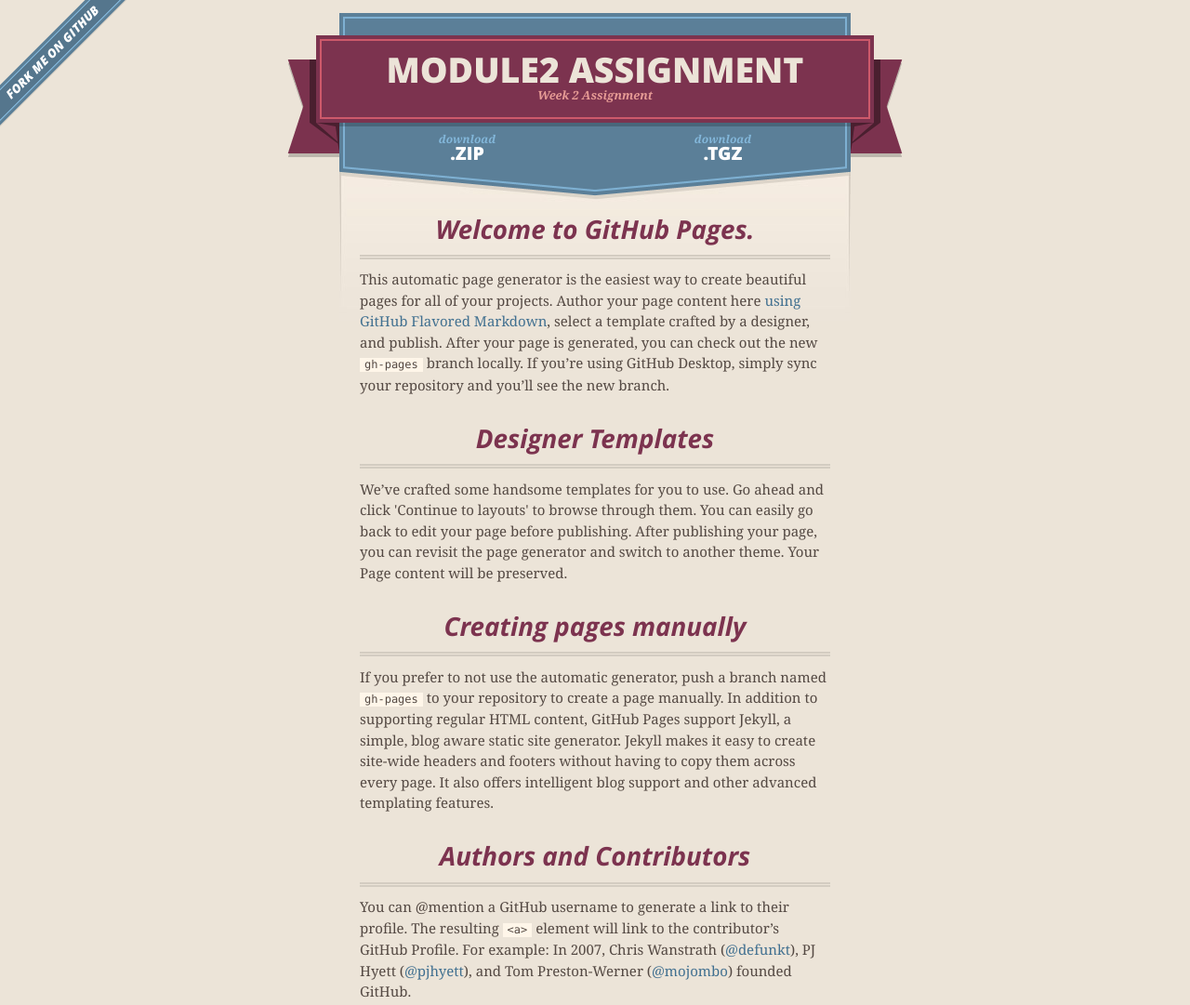
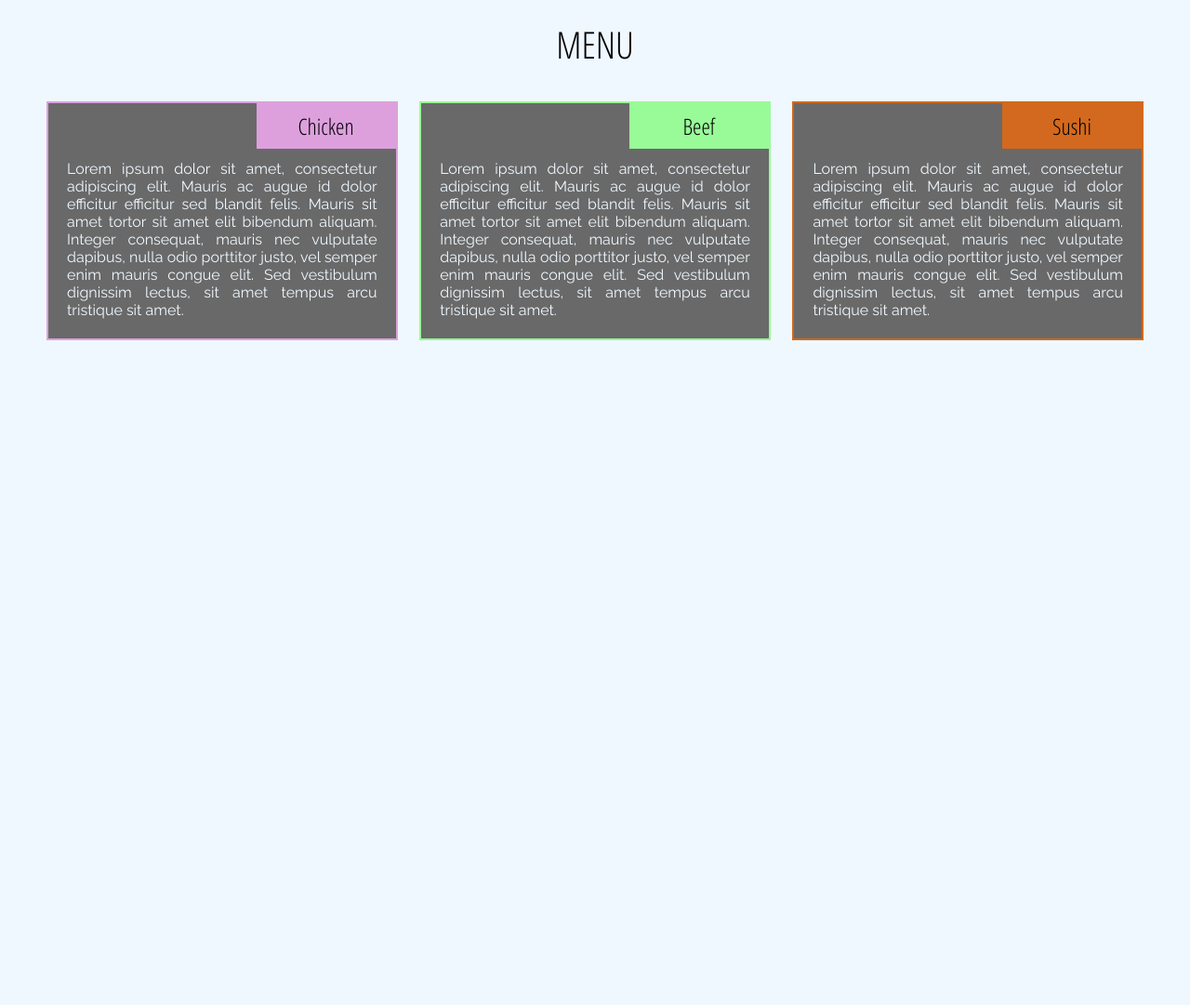
Before and after one commit to arturspd/module2_assignment, a plain HTML site: page index.html in a window 1280 px wide. Shown: the top 1081 px of the page at 93% size. After the commit the page ends 800 px from the top, so only its background shows below. Drawn offline with nearby package versions, Linux system fonts and the light colour scheme.

Commit message:
Menu page

```diff
--- a/index.html
+++ b/index.html
@@ -1,91 +1,33 @@
 <!DOCTYPE html>
 <html>
-  <head>
-    <meta charset='utf-8'>
-    <meta http-equiv="X-UA-Compatible" content="chrome=1">
-    <meta name="viewport" content="width=640">
 
-    <link rel="stylesheet" href="stylesheets/core.css" media="screen">
-    <link rel="stylesheet" href="stylesheets/mobile.css" media="handheld, only screen and (max-device-width:640px)">
-    <link rel="stylesheet" href="stylesheets/github-light.css">
+<head>
+    <meta charset="utf-8">
+    <meta name="viewport" content="width=device-width, initial-scale=1">
+    <title>Module2 Assignment by arturspd</title>
+    <link rel="stylesheet" href="https://fonts.googleapis.com/css?family=Open+Sans+Condensed:300">
+    <link rel="stylesheet" href="https://fonts.googleapis.com/css?family=Raleway">
+    <link rel="stylesheet" href="stylesheets/style.css" type="text/css">
+</head>
 
-    <script type="text/javascript" src="javascripts/modernizr.js"></script>
-    <script type="text/javascript" src="https://ajax.googleapis.com/ajax/libs/jquery/1.7.1/jquery.min.js"></script>
-    <script type="text/javascript" src="javascripts/headsmart.min.js"></script>
-    <script type="text/javascript">
-      $(document).ready(function () {
-        $('#main_content').headsmart()
-      })
-    </script>
-    <title>Module2 assignment by arturspd</title>
-  </head>
+<body>
+    <div class="container">
+        <h1>Menu</h1>
+        <div class="grid">
+            <div id="chicken" class="col">
+                <h2 class="chicken-heading">Chicken</h2>
+                <p>Lorem ipsum dolor sit amet, consectetur adipiscing elit. Mauris ac augue id dolor efficitur efficitur sed blandit felis. Mauris sit amet tortor sit amet elit bibendum aliquam. Integer consequat, mauris nec vulputate dapibus, nulla odio porttitor justo, vel semper enim mauris congue elit. Sed vestibulum dignissim lectus, sit amet tempus arcu tristique sit amet.</p>
+            </div>
+            <div id="beef" class="col">
+                <h2 class="beef-heading">Beef</h2>
+                <p>Lorem ipsum dolor sit amet, consectetur adipiscing elit. Mauris ac augue id dolor efficitur efficitur sed blandit felis. Mauris sit amet tortor sit amet elit bibendum aliquam. Integer consequat, mauris nec vulputate dapibus, nulla odio porttitor justo, vel semper enim mauris congue elit. Sed vestibulum dignissim lectus, sit amet tempus arcu tristique sit amet.</p>
+            </div>
+            <div id="sushi" class="col">
+                <h2 class="sushi-heading">Sushi</h2>
+                <p>Lorem ipsum dolor sit amet, consectetur adipiscing elit. Mauris ac augue id dolor efficitur efficitur sed blandit felis. Mauris sit amet tortor sit amet elit bibendum aliquam. Integer consequat, mauris nec vulputate dapibus, nulla odio porttitor justo, vel semper enim mauris congue elit. Sed vestibulum dignissim lectus, sit amet tempus arcu tristique sit amet.</p>
+            </div>
+        </div>
+    </div>
+</body>
 
-  <body>
-    <a id="forkme_banner" href="https://github.com/arturspd/module2_assignment">View on GitHub</a>
-    <div class="shell">
-
-      <header>
-        <span class="ribbon-outer">
-          <span class="ribbon-inner">
-            <h1>Module2 assignment</h1>
-            <h2>Week 2 Assignment</h2>
-          </span>
-          <span class="left-tail"></span>
-          <span class="right-tail"></span>
-        </span>
-      </header>
-
-      <section id="downloads">
-        <span class="inner">
-          <a href="https://github.com/arturspd/module2_assignment/zipball/master" class="zip"><em>download</em> .ZIP</a><a href="https://github.com/arturspd/module2_assignment/tarball/master" class="tgz"><em>download</em> .TGZ</a>
-        </span>
-      </section>
-
-
-      <span class="banner-fix"></span>
-
-
-      <section id="main_content">
-        <h3>
-<a id="welcome-to-github-pages" class="anchor" href="#welcome-to-github-pages" aria-hidden="true"><span aria-hidden="true" class="octicon octicon-link"></span></a>Welcome to GitHub Pages.</h3>
-
-<p>This automatic page generator is the easiest way to create beautiful pages for all of your projects. Author your page content here <a href="https://guides.github.com/features/mastering-markdown/">using GitHub Flavored Markdown</a>, select a template crafted by a designer, and publish. After your page is generated, you can check out the new <code>gh-pages</code> branch locally. If you’re using GitHub Desktop, simply sync your repository and you’ll see the new branch.</p>
-
-<h3>
-<a id="designer-templates" class="anchor" href="#designer-templates" aria-hidden="true"><span aria-hidden="true" class="octicon octicon-link"></span></a>Designer Templates</h3>
-
-<p>We’ve crafted some handsome templates for you to use. Go ahead and click 'Continue to layouts' to browse through them. You can easily go back to edit your page before publishing. After publishing your page, you can revisit the page generator and switch to another theme. Your Page content will be preserved.</p>
-
-<h3>
-<a id="creating-pages-manually" class="anchor" href="#creating-pages-manually" aria-hidden="true"><span aria-hidden="true" class="octicon octicon-link"></span></a>Creating pages manually</h3>
-
-<p>If you prefer to not use the automatic generator, push a branch named <code>gh-pages</code> to your repository to create a page manually. In addition to supporting regular HTML content, GitHub Pages support Jekyll, a simple, blog aware static site generator. Jekyll makes it easy to create site-wide headers and footers without having to copy them across every page. It also offers intelligent blog support and other advanced templating features.</p>
-
-<h3>
-<a id="authors-and-contributors" class="anchor" href="#authors-and-contributors" aria-hidden="true"><span aria-hidden="true" class="octicon octicon-link"></span></a>Authors and Contributors</h3>
-
-<p>You can @mention a GitHub username to generate a link to their profile. The resulting <code>&lt;a&gt;</code> element will link to the contributor’s GitHub Profile. For example: In 2007, Chris Wanstrath (<a href="https://github.com/defunkt" class="user-mention">@defunkt</a>), PJ Hyett (<a href="https://github.com/pjhyett" class="user-mention">@pjhyett</a>), and Tom Preston-Werner (<a href="https://github.com/mojombo" class="user-mention">@mojombo</a>) founded GitHub.</p>
-
-<h3>
-<a id="support-or-contact" class="anchor" href="#support-or-contact" aria-hidden="true"><span aria-hidden="true" class="octicon octicon-link"></span></a>Support or Contact</h3>
-
-<p>Having trouble with Pages? Check out our <a href="https://help.github.com/pages">documentation</a> or <a href="https://github.com/contact">contact support</a> and we’ll help you sort it out.</p>
-      </section>
-
-      <footer>
-        <span class="ribbon-outer">
-          <span class="ribbon-inner">
-            <p>this project by <a href="https://github.com/arturspd">arturspd</a> can be found on <a href="https://github.com/arturspd/module2_assignment">GitHub</a></p>
-          </span>
-          <span class="left-tail"></span>
-          <span class="right-tail"></span>
-        </span>
-        <p>Generated with <a href="https://pages.github.com">GitHub Pages</a> using Merlot</p>
-        <span class="octocat"></span>
-      </footer>
-
-    </div>
-
-
-  </body>
 </html>
--- /dev/null
+++ b/stylesheets/style.css
@@ -0,0 +1,126 @@
+    /*--Base styles--*/
+
+    * {
+        box-sizing: border-box;
+    }
+
+    body {
+        background-color: #F0F8FF;
+    }
+
+    h1, h2 {
+        font-family: 'Open Sans Condensed', sans-serif;
+        font-weight: lighter;
+    }
+
+    h1 {
+        font-size: 2.5em;
+        text-align: center;
+        text-transform: uppercase;
+        margin: 20px 0 10px 0;
+    }
+
+    h2 {
+        padding: 8px;
+        margin: 0;
+        width: 50%;
+        position: absolute;
+        top: 0;
+        right: 0%;
+        clear: right;
+        font-size: 1.5em;
+        max-width: 150px;
+        text-align: center;
+    }
+
+    p {
+        font-family: 'Raleway', sans-serif;
+        padding: 45px 20px 5px 20px;
+        display: block;
+        color: #F0F8FF;
+        text-align: justify;
+    }
+
+    .chicken-heading {
+        background-color: #DDA0DD;
+    }
+
+    .beef-heading {
+        background-color: #98FB98;
+    }
+
+    .sushi-heading {
+        background-color: #D2691E;
+    }
+
+    .grid {
+        max-width: 1200px;
+        overflow: hidden;
+        margin: auto;
+        padding: 0 10px;
+        clear: both;
+    }
+
+    .col {
+        background: #ccc;
+        border: 2px solid #9E3A52;
+        float: left;
+        padding: 0;
+        position: relative;
+        width: 32%;
+        margin: 2% 2% 2% 0;
+    }
+
+    #chicken {
+        background: #696969;
+        border: 2px solid #DDA0DD;
+    }
+
+    #beef {
+        background: #696969;
+        border: 2px solid #98FB98;
+    }
+
+    #sushi {
+        background: #696969;
+        border: 2px solid #D2691E;
+    }
+
+    .col:last-child {
+        margin-right: 0;
+    }
+
+    /*----Simple Responsive Framework----*/
+    /*--Normal screens--*/
+
+    @media (min-width: 992px) {
+        .col {
+            min-height: 225px;
+        }
+    }
+    /*--Tablets--*/
+
+    @media (min-width: 768px) and (max-width: 991px) {
+        .col {
+            width: 49%;
+        }
+        #chicken {
+            min-height: 230px;
+        }
+        #beef {
+            float: right;
+            margin-right: 0;
+            min-height: 230px;
+        }
+        #sushi {
+            margin-top: 0;
+            width: 100%;
+        }
+    }
+    /*--Phones--*/
+
+    @media (min-width: 220px) and (max-width: 767px) {
+        .col {
+            width: 100%;
+        }
+    }
```
